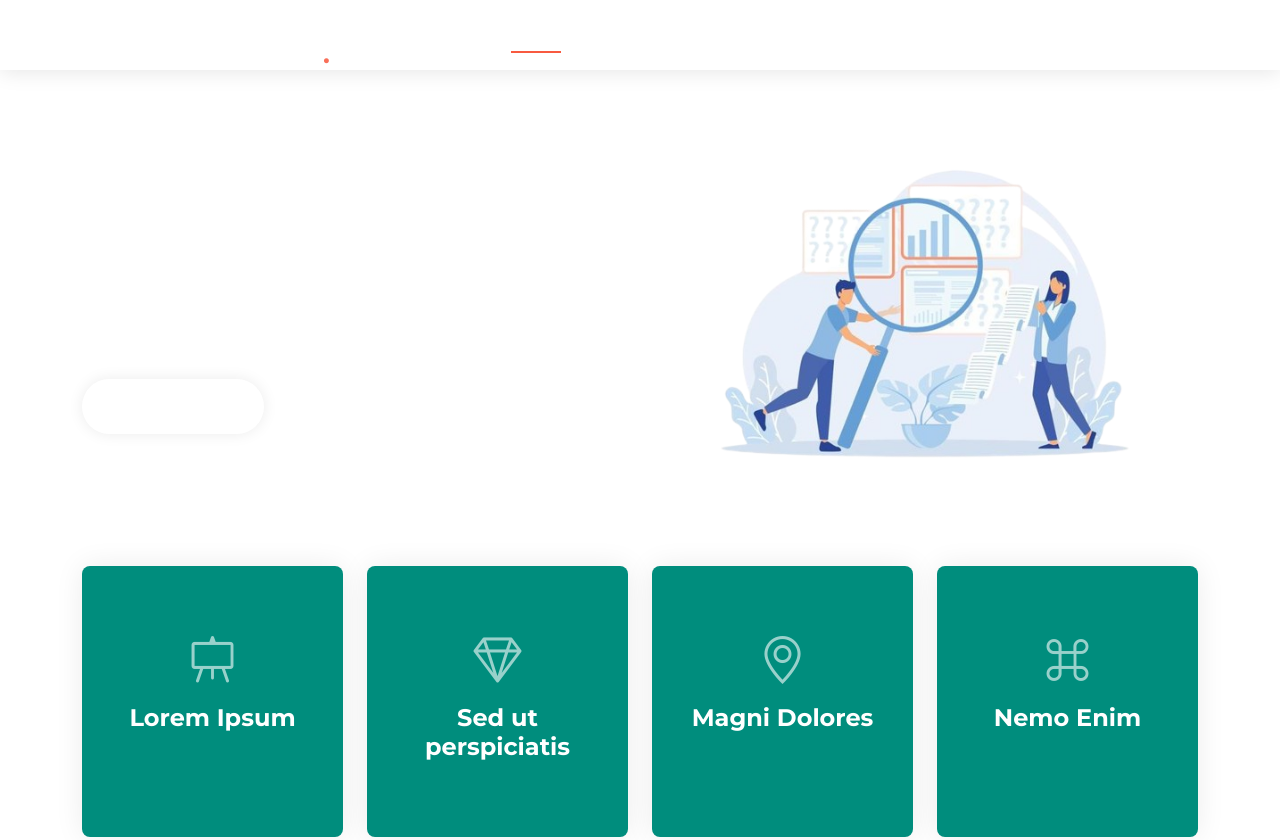
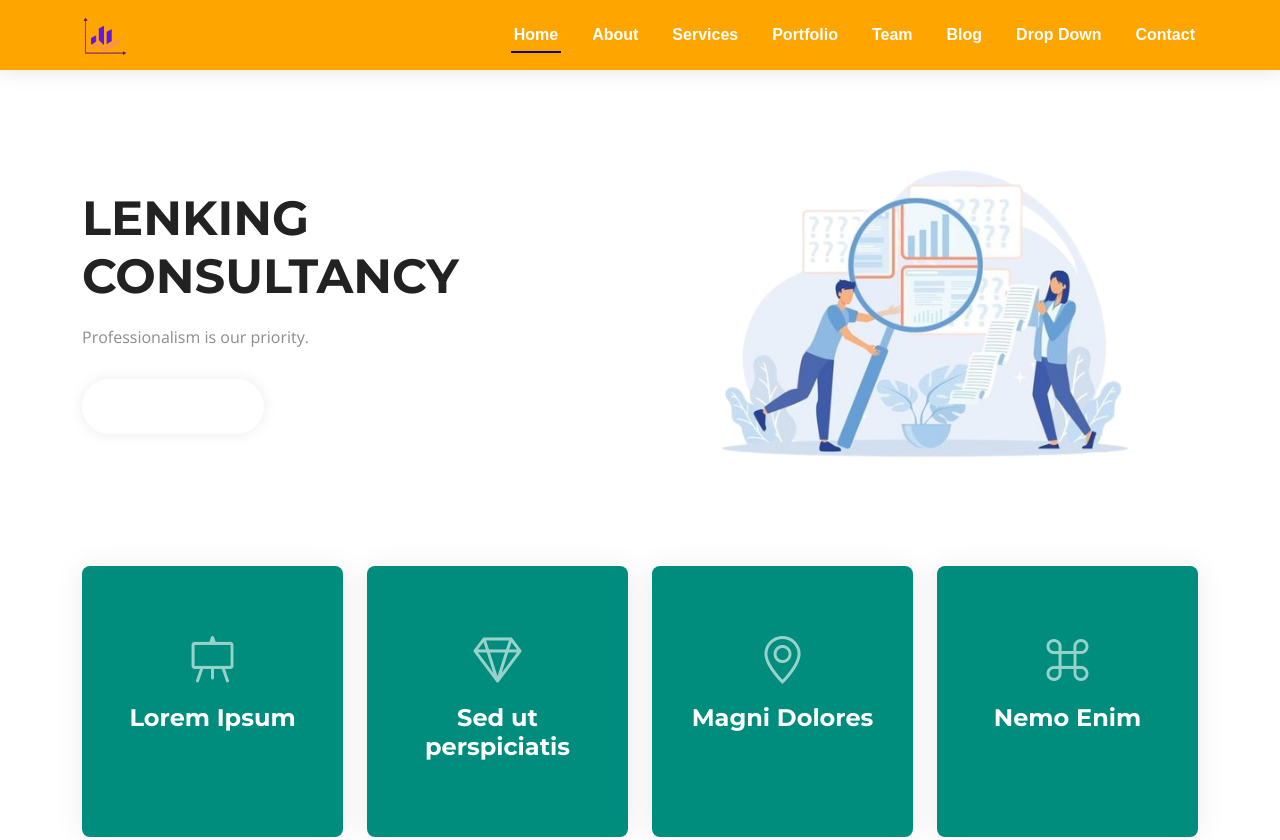
Before and after one commit to Iam4lex/python-programming, a plain HTML site: page index.html in a window 1280 px wide. Shown: the top 840 px of the page. Drawn offline with nearby package versions, Linux system fonts and the light colour scheme.

Commit message:
first commit

```diff
--- a/assets/css/main.css
+++ b/assets/css/main.css
@@ -9,7 +9,8 @@
 :root {
   --color-default: #222222;
   --color-primary: #ffffff;
-  --color-secondary: #f85a40;
+  --color-secondary: orange;
+  --color-blue: rgb(10, 10, 88);
 }
 
 /* Smooth scroll behavior */
@@ -281,7 +282,7 @@ section {
   transition: all 0.5s;
   z-index: 997;
   height: 90px;
-  background-color: var(--color-primary);
+  background-color: var(--color-secondary);
 }
 
 .header.sticked {
@@ -349,7 +350,7 @@ section {
     font-family: var(--font-secondary);
     font-size: 16px;
     font-weight: 600;
-    color: rgba(255, 255, 255, 0.6);
+    color: var(--color-primary);
     white-space: nowrap;
     transition: 0.3s;
     position: relative;
@@ -369,7 +370,7 @@ section {
     height: 2px;
     bottom: -6px;
     left: 0;
-    background-color: var(--color-secondary);
+    background-color: var(--color-blue);
     visibility: hidden;
     width: 0px;
     transition: all 0.3s ease-in-out 0s;
@@ -1870,11 +1871,11 @@ section {
   font-size: 48px;
   font-weight: 700;
   margin-bottom: 20px;
-  color: #fff;
+  color: var(--color-default);
 }
 
 .hero p {
-  color: rgba(255, 255, 255, 0.6);
+  color: #8d8c8c;
   font-weight: 400;
   margin-bottom: 30px;
 }
--- a/index.html
+++ b/index.html
@@ -10,8 +10,8 @@
   <meta content="" name="keywords">
 
   <!-- Favicons -->
-  <link href="assets/img/favicon.png" rel="icon">
-  <link href="assets/img/apple-touch-icon.png" rel="apple-touch-icon">
+  <link href="assets/img/logo.png" rel="icon">
+  <!-- <link href="assets/img/apple-touch-icon.png" rel="apple-touch-icon"> -->
 
   <!-- Google Fonts -->
   <link rel="preconnect" href="https://fonts.googleapis.com">
@@ -36,7 +36,7 @@
 
     <div class="container-fluid container-xl d-flex align-items-center justify-content-between">
       <a href="index.html" class="logo d-flex align-items-center">
-        <h1>LENKING CONSULTANCY<span>.</span></h1>
+        <h1><img src="assets/img/logo.png" alt="Logo"></h1>
       </a>
       <nav id="navbar" class="navbar">
         <ul>
```
Also changed, not shown: assets/img/logo.png (added).
